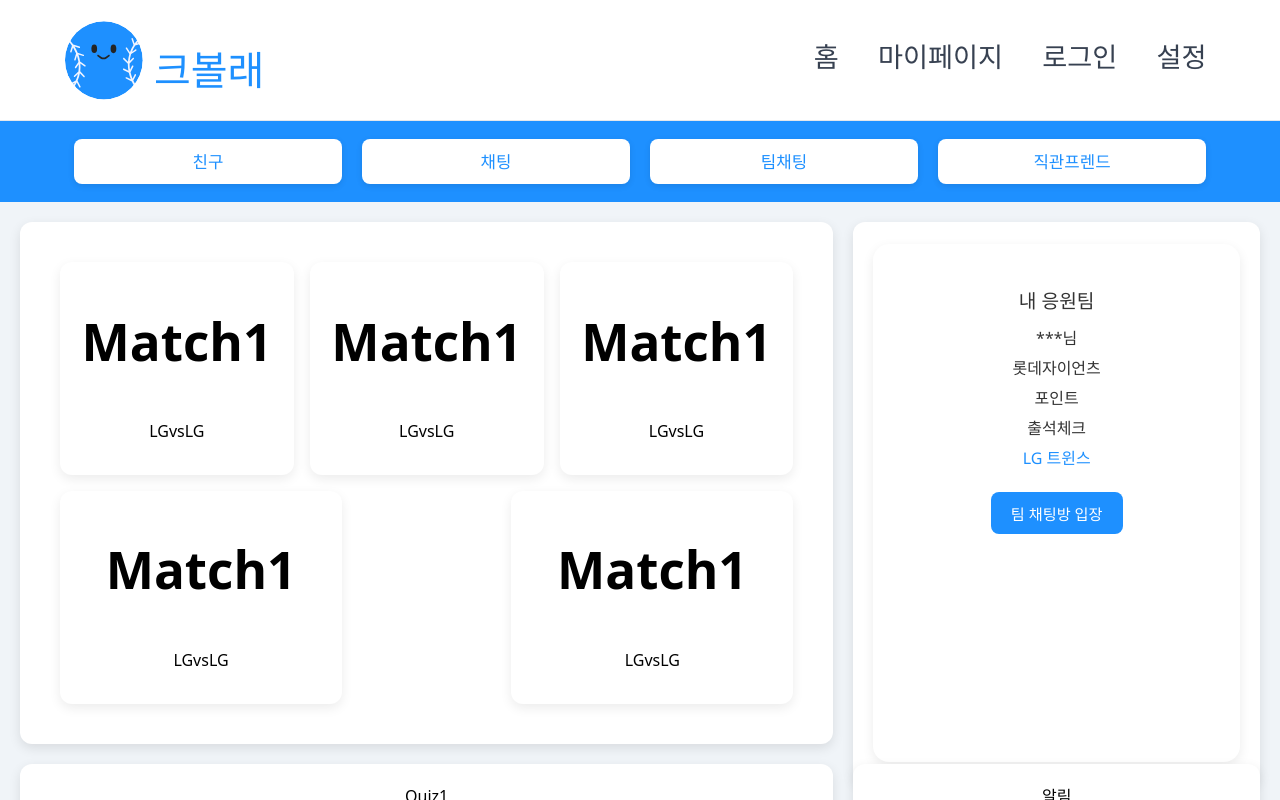
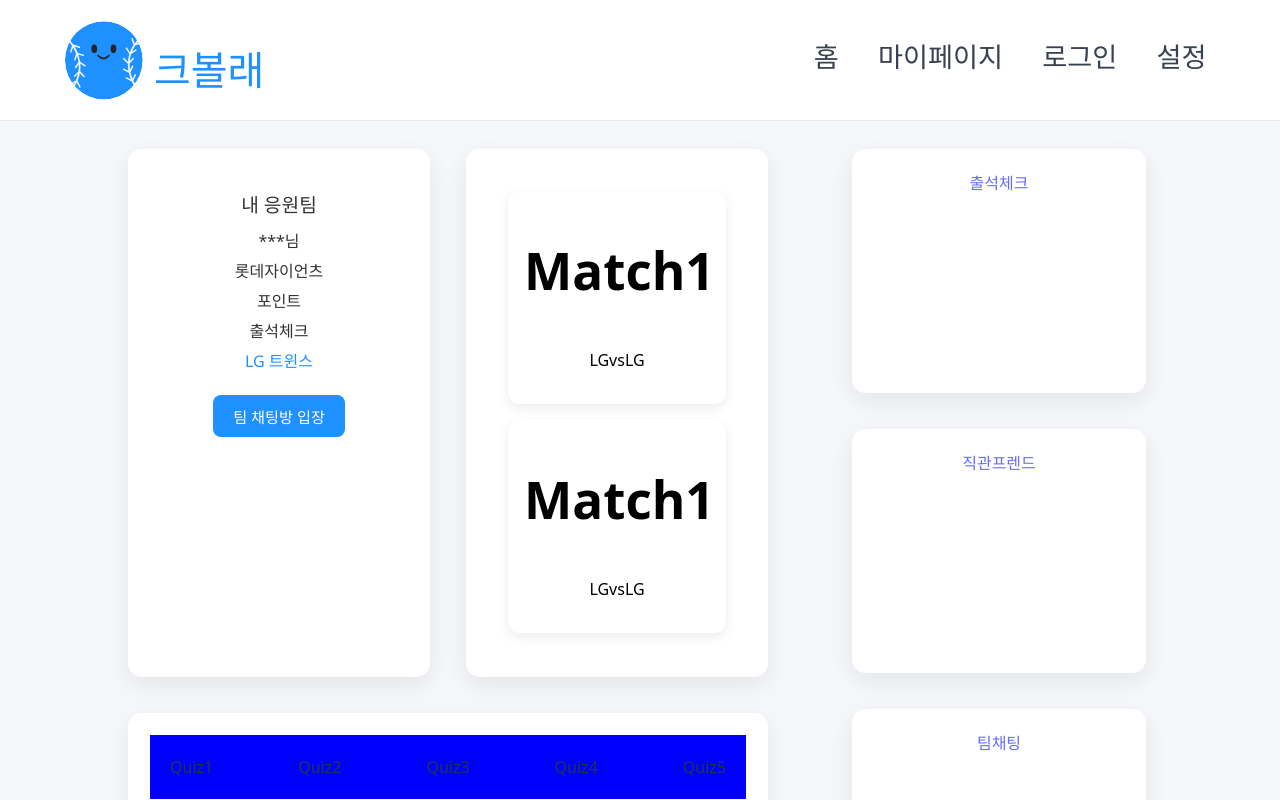
Before and after one commit to janghosung01/KBO_Front, a React (Vite) app in the folder alom/: page / in a window 1280 px wide. Shown: the top 800 px of the page. Built offline with nearby package versions, Linux system fonts and the light colour scheme.

Commit message:
fix:구조 재조정

```diff
--- a/alom/src/App.jsx
+++ b/alom/src/App.jsx
@@ -3,13 +3,12 @@ import "./App.css";
 import { BrowserRouter, Routes, Route } from "react-router-dom";
 
 import { Header } from "./Header/Header"; // 헤더수정
-import { Nav } from "./Page/Homepage/Nav";
 
 import { Home } from "./Page/Home";
 import { Login } from "./Page/Login";
 import { MyPage } from "./Page/MyPage";
 import { Option } from "./Page/Option";
-import { Chating } from "./Page/Chating/Chating";
+import { AttCheck } from "./Components/AttCheck";
 import { Friend } from "./Page/Friend/Friend";
 import { SpotFriend } from "./Page/SpotFriend/SpotFriend";
 import { TeamChating } from "./Page/TeamChating/TeamChating";
@@ -27,7 +26,6 @@ function App() {
 
         <div className="HeaderBar">
           <Header />
-          <Nav/>
         </div>
         <div className="PageContainer">
           <Routes>
@@ -35,11 +33,10 @@ function App() {
             <Route path="/Login" element={<Login />} />
             <Route path="/MyPage" element={<MyPage />} />
             <Route path="/Option" element={<Option />} />
-            <Route path="/Chating" element={<Chating />} />
+            <Route path="/AttCheck" element={<AttCheck/>} />
             <Route path="/Friend" element={<Friend />} />
             <Route path="/SpotFriend" element={<SpotFriend />} />
             <Route path="/TeamChating" element={<TeamChating />} />
-
           </Routes>
         </div>
 
--- /dev/null
+++ b/alom/src/Components/AttCheck.jsx
@@ -0,0 +1,7 @@
+export function AttCheck(){
+    return(
+        <>
+            <p>출석체크</p>
+        </>
+    );
+}
--- a/alom/src/Page/Chating/Chating.jsx
+++ /dev/null
@@ -1,7 +0,0 @@
-export function Chating(){
-    return(
-        <>
-            <p>채팅</p>
-        </>
-    );
-}
--- a/alom/src/Page/Home.css
+++ b/alom/src/Page/Home.css
@@ -1,62 +1,89 @@
+/* 레이아웃 전체 */
 .container {
+  --gap: 36px;
+ --col-gap: 84px; /* 좌우 간격 */
   display: grid;
-  grid-template-columns: 2fr 1fr; /* 왼쪽 넓게, 오른쪽 좁게 */
-  grid-template-rows: auto auto auto;
-  gap: 20px;
-  padding: 20px;
-  background-color: #f0f4f8;
+justify-content: center; /* 왼쪽부터 배치 */
+  grid-template-columns: minmax(0, 1fr) 300px; /* 왼쪽 유동, 오른쪽 고정폭 */
+  gap: var(--gap);
+  column-gap: var(--col-gap);
+  padding: 28px;
+  padding-left: 10%;
+  padding-right: 10%;
+  background: #f5f7fb;
   min-height: 100vh;
   box-sizing: border-box;
+  margin: 0 auto;
 }
 
-.sectionS {
-  background-color: #ffffff;
-  border-radius: 12px;
-  padding: 20px;
-  box-shadow: 0 4px 12px rgba(0, 0, 0, 0.1);
-  transition: transform 0.2s ease;
+/* 왼쪽 섹션: 위에 2칸, 아래(퀴즈)가 2칸 모두 차지 */
+.section1 {
+  display: grid;
+  grid-template-columns: repeat(2, minmax(280px, 1fr));
+  gap: var(--gap);
+  align-content: start;
 }
 
-.section {
-  background-color: #ffffff;
-  border-radius: 12px;
-  padding: 20px;
-  box-shadow: 0 4px 12px rgba(0, 0, 0, 0.1);
-  color: black;
-}
-.size{
-    height:25%;
-}
-.sectionS:hover {
-  transform: translateY(-4px);
+/* 퀴즈 카드가 두 칸 모두 차지 */
+.section1 .sec1sec3 {
+  grid-column: 1 / -1;
 }
 
+/* 오른쪽 섹션: 세로로 3개 카드 */
+.section2 {
+  display: grid;
+  grid-auto-rows: min-content;
+  gap: var(--gap);
+  align-content: start;
+}
 
+/* 공통 카드 스타일 */
+.section1 > div,
+.section2 > div {
+  background: #fff;
+  border-radius: 14px;
+  box-shadow: 0 8px 24px rgba(0, 0, 0, 0.08);
+  padding: 22px;
+}
 
-/* 각각의 섹션 위치 지정 */
-.section2 { grid-column: 1; grid-row: 1; }
-.section3 { grid-column: 1; grid-row: 2; }
-.section4 { grid-column: 1/3; grid-row: 3; }
-.section5 { grid-column: 2; grid-row: 1;
-      display: flex;
-  justify-content: center;
-  align-items: center;
-  height: 100%;           /* 부모 row의 height가 설정되어야 효과 있음 */
- }
-.section6 { grid-column: 2; grid-row: 2; }
+/* 카드별 높이(필요 시 조절) */
+.sec1sec1 { min-height: 484px; } /* 내 정보 */
+.sec1sec2 { min-height: 360px; } /* 오늘의 경기 */
+.sec1sec3 { min-height: 200px; } /* 퀴즈 */
 
-/* 반응형 대응 */
-@media (max-width: 768px) {
+.sec2sec1 { width: 250px;
+height:200px } /* 출석체크 */
+.sec2sec2 { width: 250px;
+height:200px} /* 직관매칭 */
+.sec2sec3 { width: 250px;
+height:200px} /* 팀채팅 */
+
+/* 살짝 인터랙션 */
+.section1 > div:hover,
+.section2 > div:hover {
+  transform: translateY(-2px);
+  box-shadow: 0 12px 28px rgba(0, 0, 0, 0.12);
+  transition: all .18s ease;
+}
+
+/* 반응형: 태블릿에서는 오른쪽 폭 줄이고, 모바일에서는 단일 컬럼 */
+@media (max-width: 1200px) {
   .container {
+    grid-template-columns: minmax(0, 1fr) 320px;
+  }
+}
+
+@media (max-width: 980px) {
+  .container {
+    grid-template-columns: 1fr; /* 한 줄로 쌓기 */
+  }
+  .section2 {
     grid-template-columns: 1fr;
   }
-
-  .section1,
-  .section2,
-  .section3,
-  .section4,
-  .section5,
-  .section6 {
-    grid-column: 1 !important;
+  .section1 {
+    grid-template-columns: 1fr; /* 왼쪽도 단일 컬럼 */
+  }
+  .section1 .sec1sec3 {
+    grid-column: auto;
   }
 }
--- a/alom/src/Page/Home.jsx
+++ b/alom/src/Page/Home.jsx
@@ -1,30 +1,50 @@
-
 import { TodaytMatch } from "./Homepage/TodayMatch";
 import { TodayQuiz } from "./Homepage/TodayQuiz";
 import { MyInfo } from "./Homepage/MyInfo";
 
-import { Announce } from "./Homepage/Announce";
+import { Link } from "react-router-dom";
+
 import "./Home.css";
 export function Home() {
   return (
     <>
-
       <div className="container">
-        <div className="section section2">
+        <div className="section1">
+          <div className="sec1sec1">
+            <MyInfo />
+          </div>
+          <div className="sec1sec2">
             <TodaytMatch />
           </div>
-        <div className="section section3">
+          <div className="sec1sec3">
             <TodayQuiz />
           </div>
-        <div className="section section4">
-          <TodayQuiz />
         </div>
-        <div className="section section5">
-          <MyInfo />
+        <div className="section2">
+          <div className="sec2sec1">
+            <div className="nav-item">
+              <Link className="nav" to="/AttCheck">
+                출석체크
+              </Link>
             </div>
-        <div className="section section6">
-          <Announce />
+          </div>
 
+          <div className="sec2sec2">
+            <div className="nav-item">
+              <Link className="nav" to="/SpotFriend">
+                직관프렌드
+              </Link>
+            </div>
+          </div>
+
+          <div className="sec2sec3">
+            {" "}
+            <div className="nav-item">
+              <Link className="nav" to="/TeamChating">
+                팀채팅
+              </Link>
+            </div>
+          </div>
         </div>
       </div>
     </>
--- a/alom/src/Page/Homepage/MyInfo.css
+++ b/alom/src/Page/Homepage/MyInfo.css
@@ -1,15 +1,10 @@
 .InfoCard {
-  background-color: #ffffff;
-  border-radius: 16px;
-  padding: 24px;
   text-align: center;
-  box-shadow: 0 4px 12px rgba(0, 0, 0, 0.08);
   width:100%;
-  height:90%;
+  height:100%;
   margin: 0 auto;
   font-family: 'Segoe UI', sans-serif;
   color: #333;
-  transition: transform 0.2s;
 }
 
 .InfoCard:hover {
--- a/alom/src/Page/Homepage/TodayMatch.css
+++ b/alom/src/Page/Homepage/TodayMatch.css
@@ -8,6 +8,7 @@
 
 .match-card {
   background-color: white;
+  color: black;
   border-radius: 12px;
   box-shadow: 0 4px 12px rgba(0, 0, 0, 0.08);
   flex: 1 1 calc(20% - 16px); /* 5개 균등 배분 */
--- a/alom/src/Page/Homepage/TodayMatch.jsx
+++ b/alom/src/Page/Homepage/TodayMatch.jsx
@@ -8,12 +8,7 @@ export function TodaytMatch() {
         </div>
       <div className="match-card"><h1>Match1</h1>
         <p>LGvsLG</p></div>
-      <div className="match-card"><h1>Match1</h1>
-        <p>LGvsLG</p></div>
-      <div className="match-card"><h1>Match1</h1>
-        <p>LGvsLG</p></div>
-      <div className="match-card"><h1>Match1</h1>
-        <p>LGvsLG</p></div>
+
     </div>
   );
 }
--- /dev/null
+++ b/alom/src/Page/Homepage/TodayQuiz.css
@@ -0,0 +1,8 @@
+.QuizBox {
+    background-color: blue;
+  display: flex;
+  justify-content: space-between;
+  flex-wrap: wrap;
+  gap: 16px;
+  padding: 20px;
+}
--- a/alom/src/Page/Homepage/TodayQuiz.jsx
+++ b/alom/src/Page/Homepage/TodayQuiz.jsx
@@ -1,3 +1,4 @@
+import "./TodayQuiz.css";
 export function TodayQuiz() {
   return (
     <div className="QuizBox">
--- a/alom/src/Page/Login.css
+++ b/alom/src/Page/Login.css
@@ -1,19 +1,38 @@
-
-.container {
-  background-color: #f0f4f8;
+.logincontainer{
+  color: black;
+  background-color: white;
+  min-height: 100vh;
+  display: flex;
+flex-direction: column; /* 세로 배치 */
+}
+.loginlogo{
+  height: 25%;
+  width: 25%;
 }
 
+.logoSet p {
+  font-size: 4.5rem;   /* 원하는 크기로 조절 */
+  font-weight: bold; /* 굵게 (선택) */
+  margin: 0;         /* 기본 여백 제거 */
+  padding-top: 20px;
+  color: #1E90FF;    /* 로고 색상 통일 */
+}
 
-.sec1 {
-  padding: 10px;
-  border: 1px solid #ccc;
-  width: 100%;
-  height: 40%;
-  box-sizing: border-box; /* 패딩 포함 너비 계산 */
-
-
-   display: flex; /* ✨ 필수! flex container로 만들기 */
-  flex-direction: column; /* 세로 정렬 */
-justify-content: center;
-align-items: center;
+.kakao-btn {
+  border: none;
+  background: none;
+  padding: 0;
+  cursor: pointer;
+  display: flex;
 }
+.kakaoBtncontainer{
+  margin-top: 40px;
+  display: flex;
+  align-items: center;
+  justify-content: center
+}
+.kakao-img {
+  width: 220px; /* 원하는 크기 */
+  height: auto;
+  display: block;
+}
--- a/alom/src/Page/Login.jsx
+++ b/alom/src/Page/Login.jsx
@@ -1,40 +1,8 @@
-
-// import "./Login.css";
-// export function Login() {
-
-//   const kakaoLogin = () => {
-//   const REST_KEY = '3f5190783359806b42b350aa27b67e93' //import.meta.env.VITE_KAKAO_REST_KEY; // .env 권장
-//   const REDIRECT_URI = 'http://localhost:5173/Login';  // 콘솔에 동일하게 등록
-//   const url =
-//     `https://kauth.kakao.com/oauth/authorize` +
-//     `?response_type=code` +
-//     `&client_id=${REST_KEY}` +
-//     `&redirect_uri=${encodeURIComponent(REDIRECT_URI)}` +
-//     `&state=${crypto.randomUUID()}`; // 옵션(위조방지)
-
-//   window.location.href = url;        // ✅ axios가 아니라 페이지 이동  window.open(url, '_self') 팝업하려명 이거사용
-// };
-
-//   return (
-//     <>
-//       <button onClick={kakaoLogin} color="blue">kko</button>
-
-//     </>
-//   );
-// }
-
-
-
-
-
-
-
-
-
-
 import { useEffect } from "react";
 import { useSearchParams, useNavigate } from "react-router-dom";
 import axios from "axios";
+
+import "./Login.css";
 
 export function Login() {
   const [sp] = useSearchParams();
@@ -44,7 +12,9 @@ export function Login() {
   const REDIRECT_URI = import.meta.env.VITE_KAKAO_REDIRECT_URI;
 
   const kakaoLogin = () => {
-    const url = `https://kauth.kakao.com/oauth/authorize?response_type=code&client_id=${REST_KEY}&redirect_uri=${encodeURIComponent(REDIRECT_URI)}&state=${crypto.randomUUID()}`;
+    const url = `https://kauth.kakao.com/oauth/authorize?response_type=code&client_id=${REST_KEY}&redirect_uri=${encodeURIComponent(
+      REDIRECT_URI
+    )}&state=${crypto.randomUUID()}`;
     window.location.href = url;
   };
 
@@ -62,18 +32,13 @@ export function Login() {
         );
         //////여기서 백앤드가 토큰 주면 로그인 시키고 토큰 저장
 
-
         // /auth/kakao/register
-
-
 
         ////// 여기서 백앤드가 정보없다고 회원가입하라 그러면 첫 정보입력
         console.log(data);
 
-
-
-
-        if (data.accessToken) localStorage.setItem("accessToken", data.accessToken);
+        if (data.accessToken)
+          localStorage.setItem("accessToken", data.accessToken);
         navigate("/");
       } catch {
         alert("카카오 로그인 실패");
@@ -82,5 +47,20 @@ export function Login() {
     })();
   }, []);
 
-  return <button onClick={kakaoLogin}>카카오로 로그인</button>;
+  return (
+    <div className="logincontainer">
+      <div className="logoSet">
+        <img src="/logo.svg" alt="크볼래 로고" className="logo loginlogo" /> <p>크볼래</p></div>
+
+<div className="kakaoBtncontainer">
+      <button onClick={kakaoLogin} className="kakao-btn">
+  <img
+    src="/kakao_login_large_narrow.png"
+    alt="카카오 로그인"
+    className="kakao-img"
+  />
+</button>
+</div>
+    </div>
+  );
 }
```
Also changed, not shown: alom/public/kakao_login_large_narrow.png (added). Lines whose indentation alone changed are shown as unchanged.
